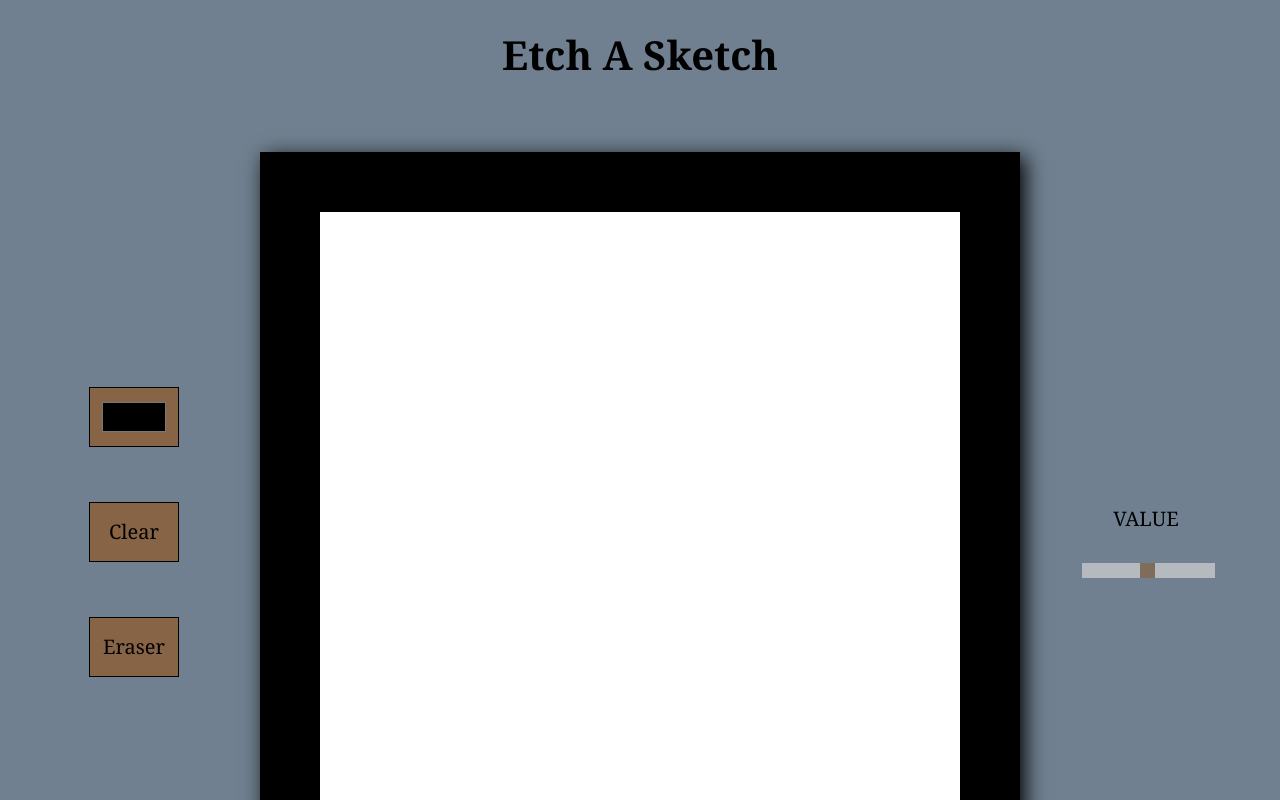
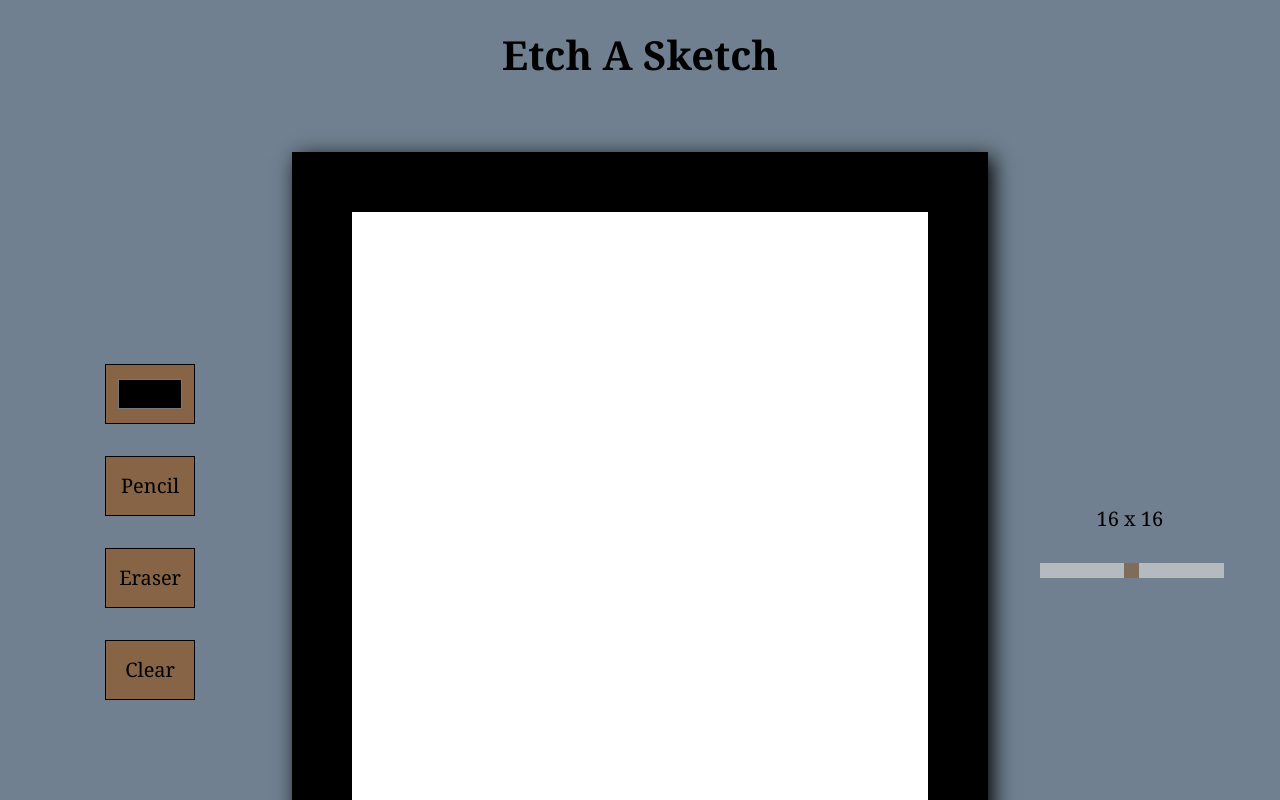
Before and after one commit to Ahmedmk11/Etch-a-Sketch, a plain HTML site: page index.html in a window 1280 px wide. Both pictures are taken after a click on the button "Clear". Shown: the top 800 px of the page. Drawn offline with Linux system fonts and the light colour scheme.

Commit message:
finished most features

```diff
--- a/index.html
+++ b/index.html
@@ -22,8 +22,10 @@
                     <input id="color-wheel" type="color">
                 </div>
 
+
+                <button class="buttons" id="pencil" onclick="drawButton()">Pencil</button>
+                <button class="buttons" id="grid-eraser" onclick="eraser()">Eraser</button>
                 <button class="buttons" id="clear-all">Clear</button>
-                <button class="buttons" id="grid-eraser">Eraser</button>
             </div>
 
             <div class="center" id="grid-container"></div>
@@ -31,12 +33,13 @@
 
 
             <div id="settings2">
-                <div id="adjust-value">VALUE</div>
+                <div id="adjust-value"></div>
                 <div id="grid-adjust">
                     <input class="slider" type="range" min="1" max="128" value="64">
                 </div>
             </div>
         </div>
+
         <footer>
             <p>Copyright © 2022 Ahmed Mahmoud</p>
         </footer>
--- a/scripts/script.js
+++ b/scripts/script.js
@@ -1,12 +1,71 @@
+function drawButton(){
+    drawBtn.classList.add('toggled-button');
+    if(ers.classList.contains('toggled-button')){
+        ers.classList.remove('toggled-button');
+    }
+    gridContainer.addEventListener("mousedown", () => mouseEvent.mouseDown = true)
+    gridContainer.addEventListener("mouseup", () => delete mouseEvent.mouseDown)
+}
+
+function canDraw() {
+    if (ers.classList.contains('toggled-button')){
+        return false;
+    }
+    return mouseEvent.mouseDown;
+}
+
+function draw(e){
+    colorPicked = colors.value;
+
+    if (canDraw()) {
+      e.fromElement.setAttribute('style',`background: ${colorPicked}`)
+    }
+}
+
+function eraser(){
+    ers.classList.add('toggled-button');
+    if(drawBtn.classList.contains('toggled-button')){
+        drawBtn.classList.remove('toggled-button');
+    }
+    gridArray.forEach(item => item.addEventListener("click", () => {
+        (item.setAttribute('style', 'background: white'))
+    }));
+}
+
+function clear(){
+    gridArray.forEach(item => item.setAttribute('style', 'background: white'));
+
+    if(drawBtn.classList.contains('toggled-button')){
+        drawBtn.classList.remove('toggled-button');
+    }
+    if(ers.classList.contains('toggled-button')){
+        ers.classList.remove('toggled-button');
+    }
+
+}
+
+let value = document.getElementById('adjust-value');
+value.textContent = "16 x 16";
+
+
+let colors = document.getElementById('color-wheel');
+let colorPicked = colors.value;
+console.log(colorPicked);
+
 let gridContainer = document.getElementById('grid-container');
 let gridArray = [];
+let mouseEvent = {};
 for(let i = 0; i < 256; i++){
     let div = document.createElement('div');
+    div.addEventListener("mouseover", draw);
     div.setAttribute('class', 'grid-item');
+    div.addEventListener("mouseover", draw);
     gridContainer.append(div);
     gridArray[i] = div;
 }
 
-gridArray.forEach(item => item.addEventListener("mouseover", () => {
-    (item.classList.add('hover'))
-}));
+let clr = document.getElementById('clear-all');
+clr.addEventListener("click",clear);
+
+let drawBtn = document.getElementById('pencil');
+let ers = document.getElementById('grid-eraser');
--- a/styles/style.css
+++ b/styles/style.css
@@ -21,11 +21,13 @@ header{
 }
 
 #grid-container{
-    border: 60px solid black;
+    width:80vh;
+    height:80vh;
+    border: 7.5vh solid black;
     box-shadow: 5px 5px 20px black;
     display: grid;
-    grid-template-columns: repeat(16, 40px);
-    grid-template-rows: repeat(16, 40px);
+    grid-template-columns: repeat(16, 1fr);
+    grid-template-rows: repeat(16, 1fr);
 
 }
 #settings-container{
@@ -36,12 +38,22 @@ header{
     width: 25%;
     height: 50%;
 }
-#clear-all, #grid-eraser{
+
+#clear-all, #grid-eraser,#pencil{
+    height: 60px;
+}
+#clear-all, #grid-eraser,#pencil{
     width: 90px;
-    height: 60px;
     background-color: #876445;
     font-family: Georgia, 'Times New Roman', Times, serif;
     font-size: 20px;
+}
+#clear-all:active{
+    background-color: burlywood;
+}
+
+#grid-adjust{
+    width: 65%;
 }
 #color-wheel{
     width: 90px;
@@ -52,7 +64,7 @@ header{
     font-size: 20px;
     border: 1px solid black;
 }
-#clear-all:hover, #grid-eraser:hover, #color-wheel:hover{
+#clear-all:hover, #grid-eraser:hover, #color-wheel:hover, #pencil:hover{
     cursor: pointer;
     transform: scale(1.1);
     -webkit-transform: scale(1.1);
@@ -76,6 +88,7 @@ header{
 #adjust-value{
     padding:2vw;
 }
+
 .slider {
     -webkit-appearance: none;
     appearance: none;
@@ -120,3 +133,6 @@ header{
 footer{
     margin-bottom: 20px;
 }
+.toggled-button{
+    background-color: burlywood !important;
+}
```
Also changed, not shown: images/cursor.png (deleted), 1 other file.
